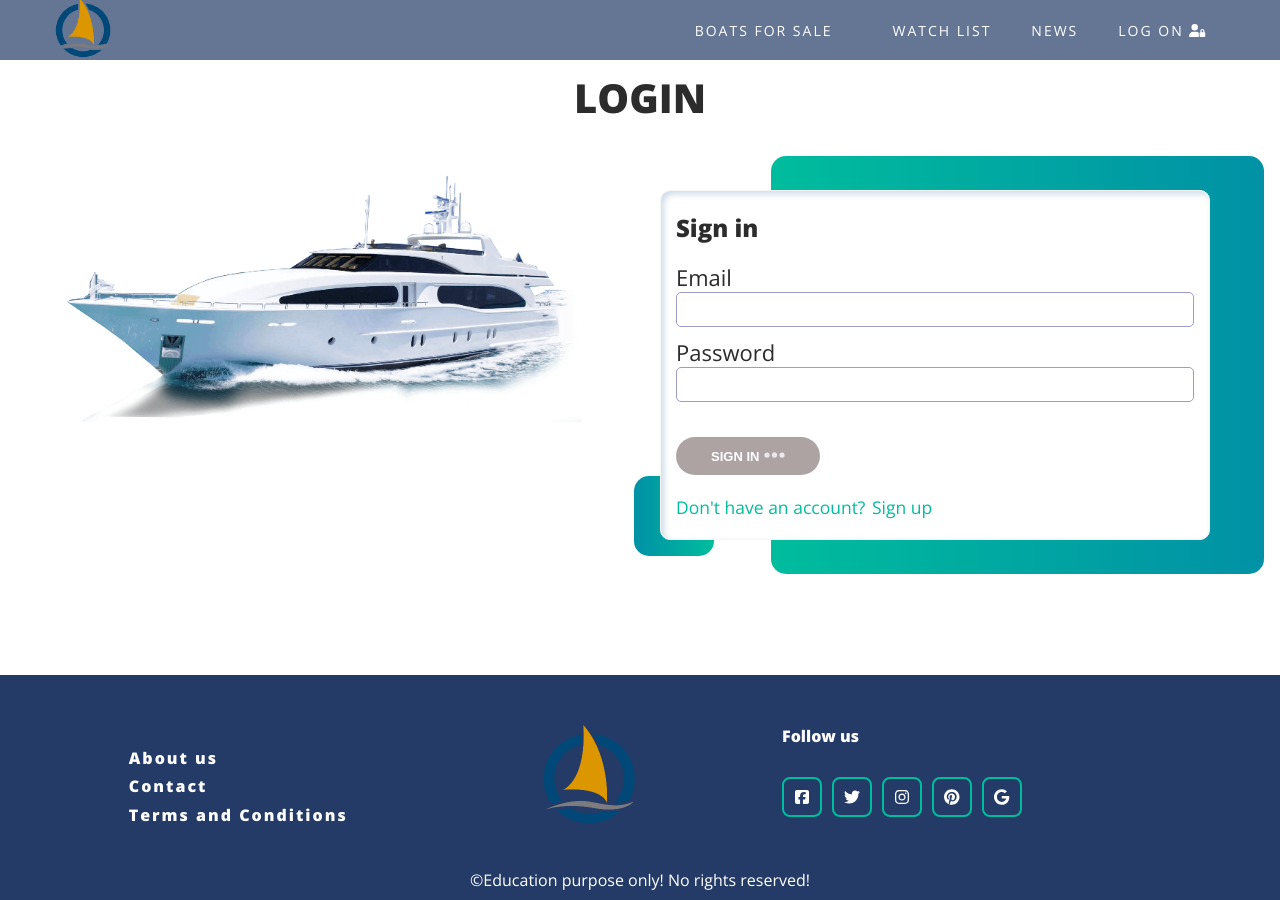
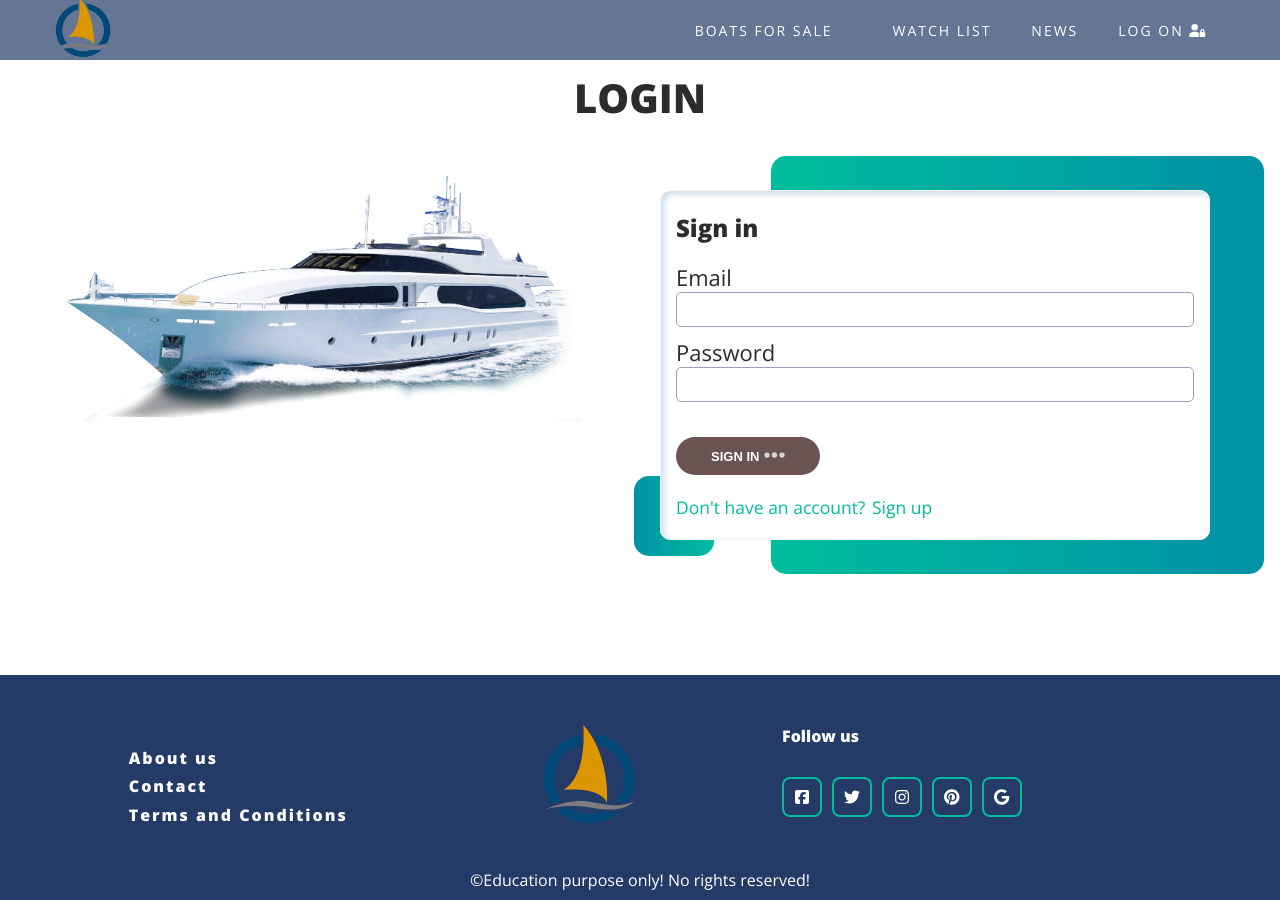
Before and after one commit to KumanStoykov/Dream-Boats, a React (Create React App) app in the folder client/: page /auth/login in a window 1280 px wide. Built offline with nearby package versions, Linux system fonts and the light colour scheme.

Commit message:
Change color

```diff
--- a/client/src/App.css
+++ b/client/src/App.css
@@ -107,7 +107,7 @@ section {
 
 .stop-btn {
     cursor: no-drop;
-    background-color: rgb(174, 163, 163);
+    background-color: rgb(106, 83, 83);
     font-size: 1.3rem;
     font-weight: bold;
     text-transform: uppercase;
@@ -121,7 +121,7 @@ section {
 }
 
 .stop-btn:hover {
-    background-color: rgb(174, 163, 163);
+    background-color: rgb(133, 101, 101);
     box-shadow: none;
 }
 
```
